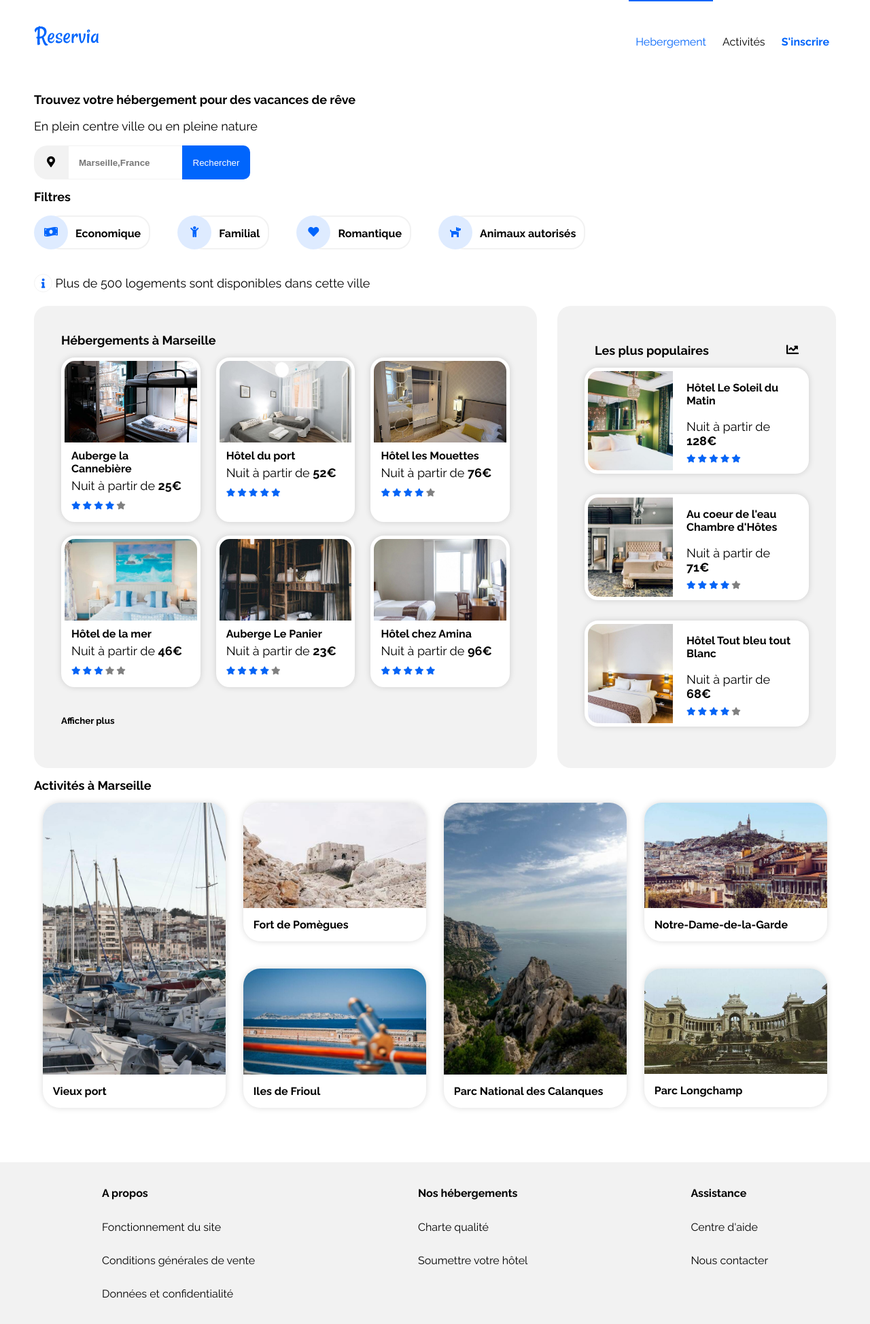
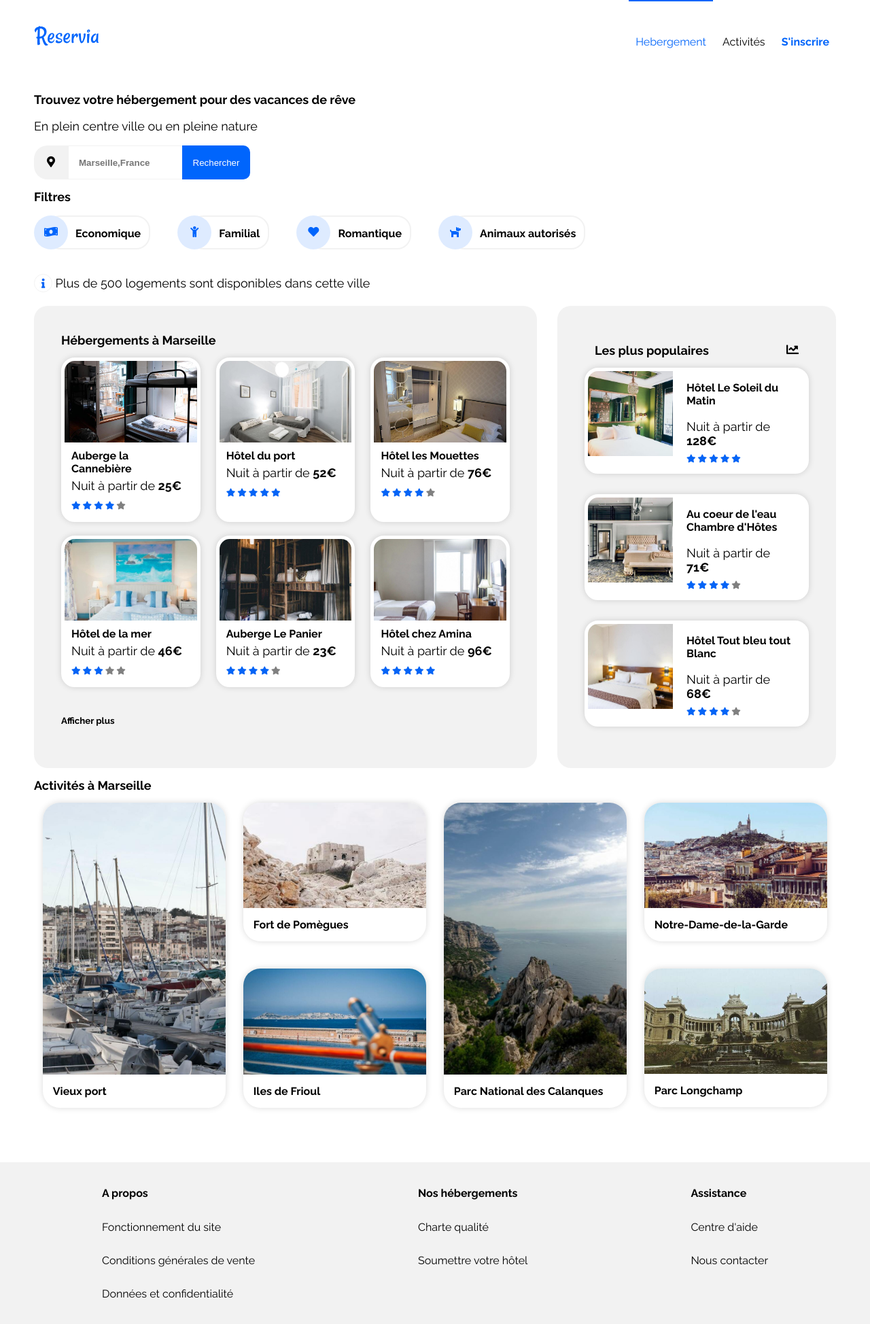
Before and after one commit to alelarge/alelarge.github.io, a Jekyll site: the page sub_pages/reservia/index.html, which Jekyll copies as it is, in a window 1280 px wide. Shown: the whole page at 68% size. Built offline with Jekyll 4.4.1, drawn with Linux system fonts in a browser that asks for light colours.

Commit message:
Update Reservia project

```diff
--- a/sub_pages/reservia/css/style.css
+++ b/sub_pages/reservia/css/style.css
@@ -354,12 +354,11 @@ img {
   margin-bottom: 5px;
 }
 
-.accommodations-item header {
-  background-position: center;
-  background-size: cover;
-  background-repeat: no-repeat;
+.accommodations-item img {
   height: 120px;
   display: flex;
+  width: 100%;
+  object-fit: cover;
 }
 
 .accommodations-item-horizontal {
@@ -398,11 +397,11 @@ img {
   padding-bottom: 15px;
 }
 
-.accommodations-item-horizontal header {
-  background-position: center;
-  background-size: cover;
-  background-repeat: no-repeat;
+.accommodations-item-horizontal img {
   min-width: 125px;
+  height: auto;
+  max-height: 125px;
+  object-fit: cover;
 }
 
 .accommodations .search-results .accommodations-list {
@@ -566,31 +565,30 @@ img {
   }
 }
 
-.search-result__item--large header {
+.search-result__item--large img {
   height: 400px;
 }
 
-.search-result__item--medium header {
+.search-result__item--medium img {
   height: 155px;
 }
 
-.search-result__item--small header {
+.search-result__item--small img {
   height: 156px;
 }
 @media (max-width: 780px) {
-  .search-result__item--small header,
-  .search-result__item--medium header,
-  .search-result__item--large header {
+  .search-result__item--small img,
+  .search-result__item--medium img,
+  .search-result__item--large img {
     height: 125px;
   }
 }
 
 .search-result__item__header {
-  background-position: center;
-  background-repeat: no-repeat;
-  background-size: cover;
   border-top-left-radius: 25px;
   border-top-right-radius: 25px;
+  width: 100%;
+  object-fit: cover;
 }
 
 .search-result__item__bottom {
--- a/sub_pages/reservia/index.html
+++ b/sub_pages/reservia/index.html
@@ -80,11 +80,10 @@
 
           <div class="flex accommodations-list">
             <div class="accommodations-item">
-              <header
-                style="
-                  background-image: url(assets/marcus-loke-WQJvWU_HZFo-unsplash.jpg);
-                "
-              ></header>
+              <img
+                src="assets/marcus-loke-WQJvWU_HZFo-unsplash.jpg"
+                alt="Auberge la Cannebière"
+              />
               <div class="bottom">
                 <h4>Auberge la Cannebière</h4>
                 <p class="price">Nuit à partir de <b>25€</b></p>
@@ -99,11 +98,10 @@
             </div>
 
             <div class="accommodations-item">
-              <header
-                style="
-                  background-image: url(assets/fred-kleber-gTbaxaVLvsg-unsplash.jpg);
-                "
-              ></header>
+              <img
+                src="assets/fred-kleber-gTbaxaVLvsg-unsplash.jpg"
+                alt="Hôtel du port"
+              />
               <div class="bottom">
                 <h4>Hôtel du port</h4>
                 <p class="price">Nuit à partir de <b>52€</b></p>
@@ -118,11 +116,10 @@
             </div>
 
             <div class="accommodations-item">
-              <header
-                style="
-                  background-image: url(assets/reisetopia-B8WIgxA_PFU-unsplash.jpg);
-                "
-              ></header>
+              <img
+                src="assets/reisetopia-B8WIgxA_PFU-unsplash.jpg"
+                alt="Hôtel les Mouettes"
+              />
               <div class="bottom">
                 <h4>Hôtel les Mouettes</h4>
                 <p class="price">Nuit à partir de <b>76€</b></p>
@@ -137,11 +134,10 @@
             </div>
 
             <div class="accommodations-item">
-              <header
-                style="
-                  background-image: url(assets/annie-spratt-Eg1qcIitAuA-unsplash.jpg);
-                "
-              ></header>
+              <img
+                src="assets/annie-spratt-Eg1qcIitAuA-unsplash.jpg"
+                alt="Hôtel de la mer"
+              />
               <div class="bottom">
                 <h4>Hôtel de la mer</h4>
                 <p class="price">Nuit à partir de <b>46€</b></p>
@@ -156,11 +152,10 @@
             </div>
 
             <div class="accommodations-item">
-              <header
-                style="
-                  background-image: url(assets/nicate-lee-kT-ZyaiwBe0-unsplash.jpg);
-                "
-              ></header>
+              <img
+                src="assets/nicate-lee-kT-ZyaiwBe0-unsplash.jpg"
+                alt="Auberge Le Panier"
+              />
               <div class="bottom">
                 <h4>Auberge Le Panier</h4>
                 <p class="price">Nuit à partir de <b>23€</b></p>
@@ -175,11 +170,10 @@
             </div>
 
             <div class="accommodations-item">
-              <header
-                style="
-                  background-image: url(assets/febrian-zakaria-M6S1WvfW68A-unsplash.jpg);
-                "
-              ></header>
+              <img
+                src="assets/febrian-zakaria-M6S1WvfW68A-unsplash.jpg"
+                alt="Hôtel chez Amina"
+              />
               <div class="bottom">
                 <h4>Hôtel chez Amina</h4>
                 <p class="price">Nuit à partir de <b>96€</b></p>
@@ -203,11 +197,10 @@
           </div>
 
           <div class="accommodations-item-horizontal">
-            <header
-              style="
-                background-image: url(assets/emile-guillemot-Bj_rcSC5XfE-unsplash.jpg);
-              "
-            ></header>
+            <img
+              src="assets/emile-guillemot-Bj_rcSC5XfE-unsplash.jpg"
+              alt="Hôtel Le Soleil du Matin"
+            />
             <div class="bottom">
               <h4>Hôtel Le Soleil du Matin</h4>
               <p class="price">Nuit à partir de <b>128€</b></p>
@@ -222,11 +215,10 @@
           </div>
 
           <div class="accommodations-item-horizontal">
-            <header
-              style="
-                background-image: url(assets/aw-creative-VGs8z60yT2c-unsplash.jpg);
-              "
-            ></header>
+            <img
+              src="assets/aw-creative-VGs8z60yT2c-unsplash.jpg"
+              alt="Au coeur de l'eau Chambre d'Hôtes"
+            />
             <div class="bottom">
               <h4>Au coeur de l'eau Chambre d'Hôtes</h4>
               <p class="price">Nuit à partir de <b>71€</b></p>
@@ -241,11 +233,10 @@
           </div>
 
           <div class="accommodations-item-horizontal">
-            <header
-              style="
-                background-image: url(assets/febrian-zakaria-sjvU0THccQA-unsplash.jpg);
-              "
-            ></header>
+            <img
+              src="assets/febrian-zakaria-sjvU0THccQA-unsplash.jpg"
+              alt="Hôtel Tout bleu tout Blanc"
+            />
             <div class="bottom">
               <h4>Hôtel Tout bleu tout Blanc</h4>
               <p class="price">Nuit à partir de <b>68€</b></p>
@@ -267,12 +258,11 @@
         <div class="search-result__list">
           <div class="column">
             <div class="search-result__item search-result__item--large">
-              <header
+              <img
                 class="search-result__item__header"
-                style="
-                  background-image: url(assets/reno-laithienne-QUgJhdY5Fyk-unsplash.jpg);
-                "
-              ></header>
+                src="assets/reno-laithienne-QUgJhdY5Fyk-unsplash.jpg"
+                alt="Vieux port"
+              />
               <div class="search-result__item__bottom">
                 <h4>Vieux port</h4>
               </div>
@@ -281,24 +271,22 @@
 
           <div class="column">
             <div class="search-result__item search-result__item--medium">
-              <header
+              <img
                 class="search-result__item__header"
-                style="
-                  background-image: url(assets/paul-hermann-QFTrLdQIRhI-unsplash.jpg);
-                "
-              ></header>
+                src="assets/paul-hermann-QFTrLdQIRhI-unsplash.jpg"
+                alt="Fort de Pomègues"
+              />
               <div class="search-result__item__bottom">
                 <h4>Fort de Pomègues</h4>
               </div>
             </div>
 
             <div class="search-result__item search-result__item--small">
-              <header
+              <img
                 class="search-result__item__header"
-                style="
-                  background-image: url(assets/kevin-hikari-rV_Qd1l-VXg-unsplash.jpg);
-                "
-              ></header>
+                src="assets/kevin-hikari-rV_Qd1l-VXg-unsplash.jpg"
+                alt="Iles de Frioul"
+              />
               <div class="search-result__item__bottom">
                 <h4>Iles de Frioul</h4>
               </div>
@@ -307,12 +295,11 @@
 
           <div class="column">
             <div class="search-result__item search-result__item--large">
-              <header
+              <img
                 class="search-result__item__header"
-                style="
-                  background-image: url(assets/kilyan-sockalingum-NR8-cBCN3aI-unsplash.jpg);
-                "
-              ></header>
+                src="assets/kilyan-sockalingum-NR8-cBCN3aI-unsplash.jpg"
+                alt="Parc National des Calanques"
+              />
               <div class="search-result__item__bottom">
                 <h4>Parc National des Calanques</h4>
               </div>
@@ -321,24 +308,22 @@
 
           <div class="column">
             <div class="search-result__item search-result__item--medium">
-              <header
+              <img
                 class="search-result__item__header"
-                style="
-                  background-image: url(assets/florian-wehde-xW9e8gdotxI-unsplash.jpg);
-                "
-              ></header>
+                src="assets/florian-wehde-xW9e8gdotxI-unsplash.jpg"
+                alt="Notre-Dame-de-la-Garde"
+              />
               <div class="search-result__item__bottom">
                 <h4>Notre-Dame-de-la-Garde</h4>
               </div>
             </div>
 
             <div class="search-result__item search-result__item--medium">
-              <header
+              <img
                 class="search-result__item__header"
-                style="
-                  background-image: url(assets/lena-paulin-wH2-EJoDcV0-unsplash.jpg);
-                "
-              ></header>
+                src="assets/lena-paulin-wH2-EJoDcV0-unsplash.jpg"
+                alt="Parc Longchamp"
+              />
               <div class="search-result__item__bottom">
                 <h4>Parc Longchamp</h4>
               </div>
```
